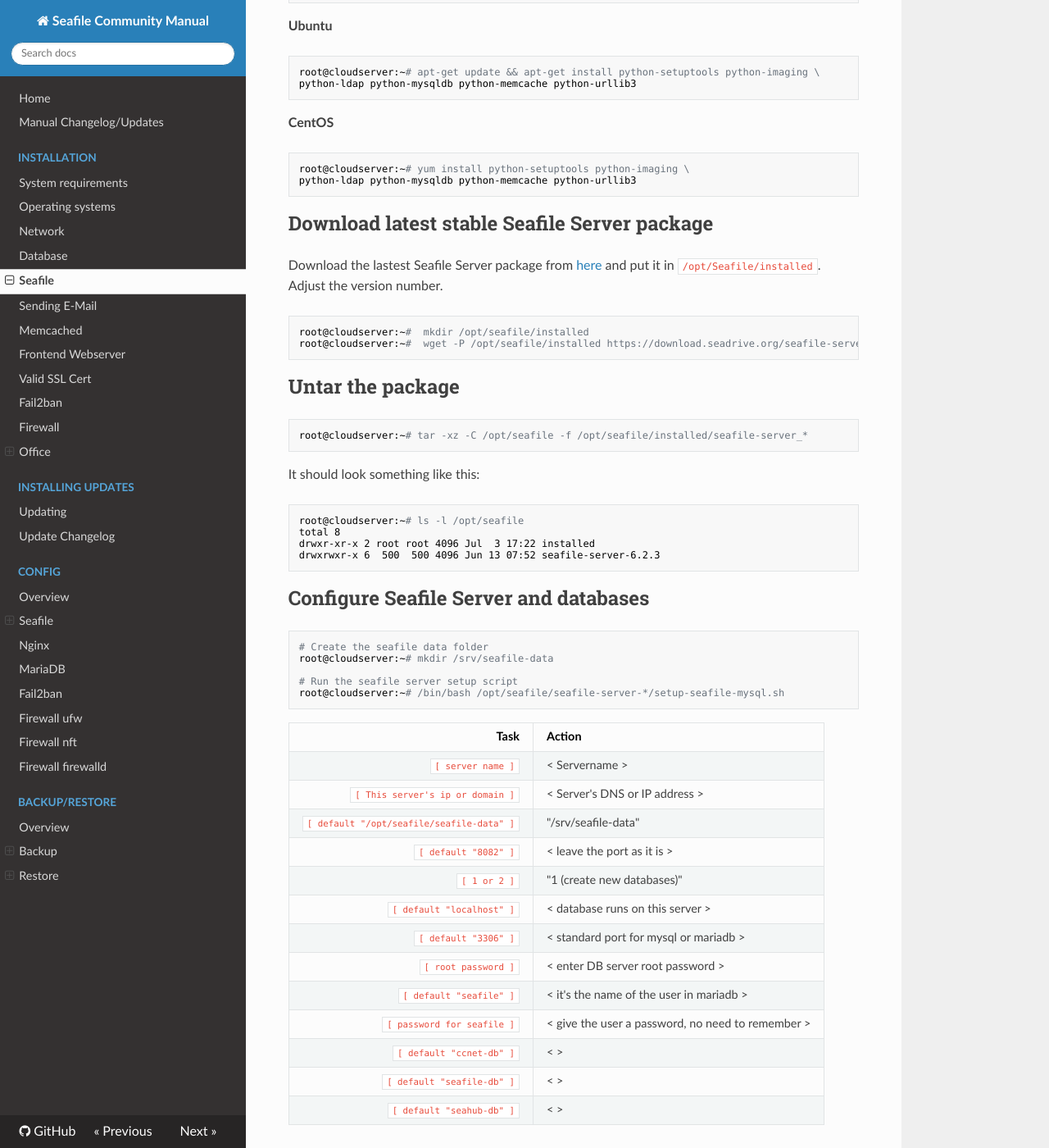
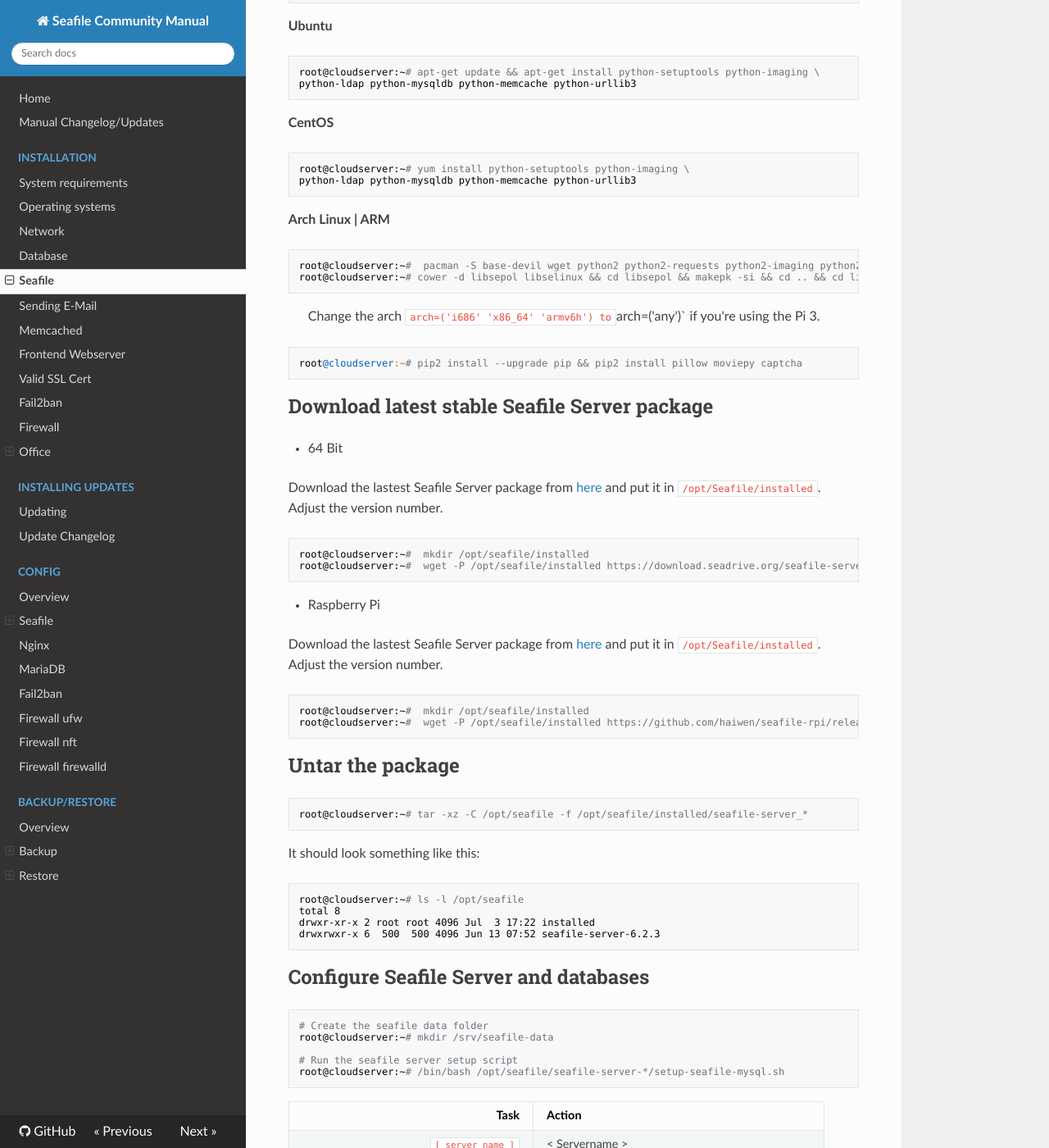
Before and after one commit to DerDanilo/seafile-community-manual, an MkDocs documentation site: the page built from docs/installation/seafile.md, in a window 1280 px wide and 1400 px high, scrolled down 1323 px. Shown: the whole window at 82% size. Built offline with MkDocs 1.6.1, drawn with Linux system fonts in a browser that asks for light colours; nearby versions of some CDN libraries; old or Windows-style settings are respelled for this version of MkDocs.

Commit message:
Update seafile.md
Arch Linux | ARM

````diff
--- a/docs/installation/seafile.md
+++ b/docs/installation/seafile.md
@@ -51,11 +51,31 @@ root@cloudserver:~# yum install python-setuptools python-imaging \
 python-ldap python-mysqldb python-memcache python-urllib3
 ```
 
+**Arch Linux | ARM**
+```sh
+root@cloudserver:~#  pacman -S base-devil wget python2 python2-requests python2-imaging python2-ldap python2-pip python2-numpy mysql-python
+root@cloudserver:~# cower -d libsepol libselinux && cd libsepol && makepk -si && cd .. && cd libselinux && makepk -si
+```
+> Change the arch `arch=('i686' 'x86_64' 'armv6h') to `arch=('any')` if you're using the Pi 3.
+```
+root@cloudserver:~# pip2 install --upgrade pip && pip2 install pillow moviepy captcha
+```
+
 ## Download latest stable Seafile Server package
+* 64 Bit
+
 Download the lastest Seafile Server package from [here](https://www.seafile.com/en/download) and put it in `/opt/Seafile/installed`. Adjust the version number.
 ```sh
 root@cloudserver:~#  mkdir /opt/seafile/installed
 root@cloudserver:~#  wget -P /opt/seafile/installed https://download.seadrive.org/seafile-server_6.2.3_x86-64.tar.gz
+```
+
+* Raspberry Pi
+
+Download the lastest Seafile Server package from [here](https://www.seafile.com/en/download) and put it in `/opt/Seafile/installed`. Adjust the version number.
+```sh
+root@cloudserver:~#  mkdir /opt/seafile/installed
+root@cloudserver:~#  wget -P /opt/seafile/installed https://github.com/haiwen/seafile-rpi/releases/download/v6.3.4/seafile-server_6.3.4_stable_pi.tar.gz
 ```
 
 ## Untar the package
````
